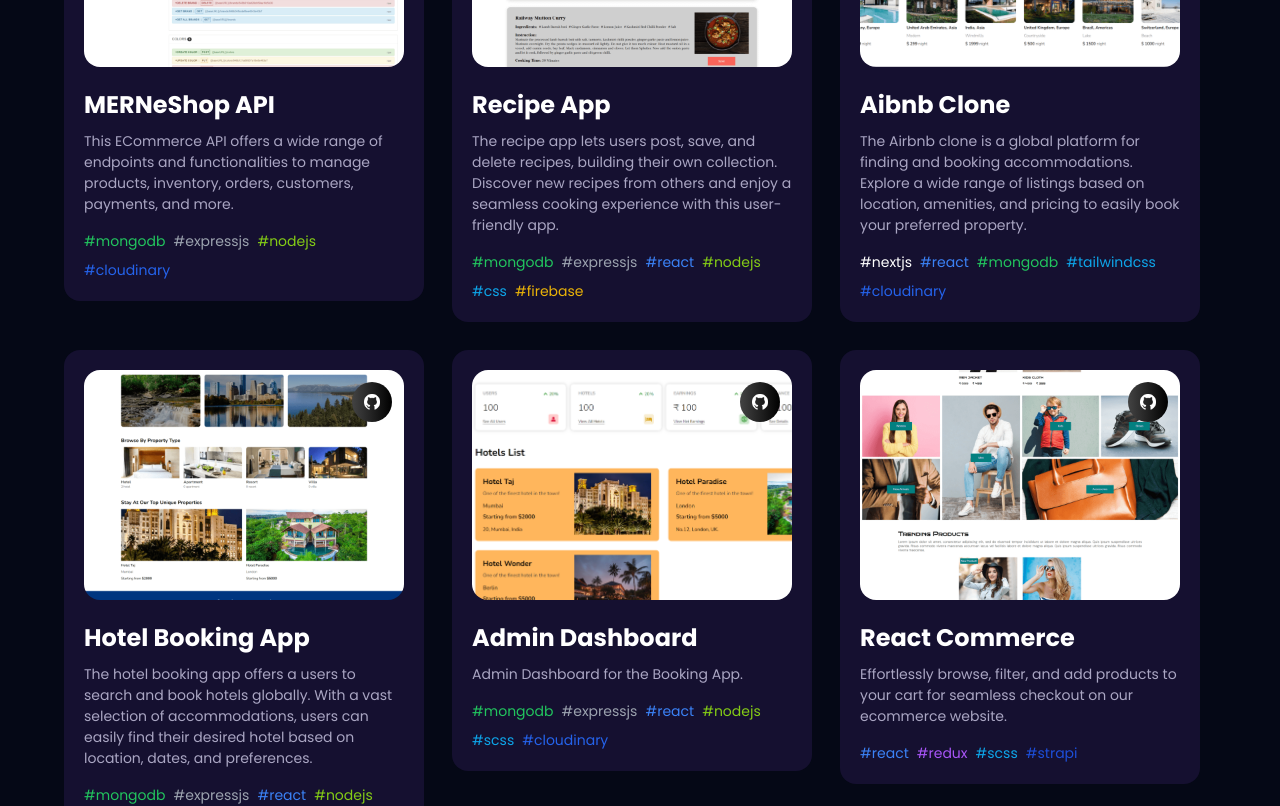
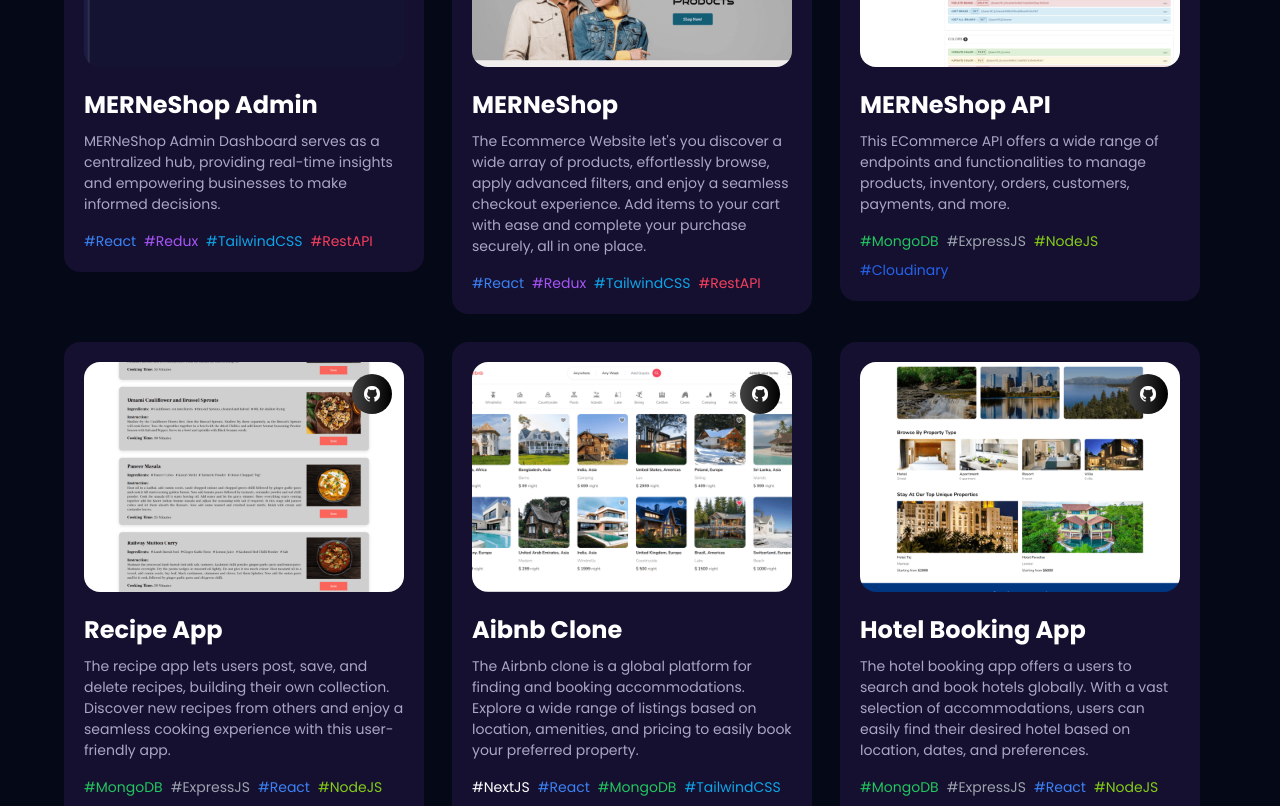
Before and after one commit to Riyaz-Github-Acc/portfolio, a React (Vite) app: page / in a window 1280 px wide. Shown: the part 4220-5026 px from the top of the page. Built offline with nearby package versions, Linux system fonts and the light colour scheme.

Commit message:
changed admin dashboard image

```diff
--- a/src/assets/index.js
+++ b/src/assets/index.js
@@ -35,6 +35,8 @@
 import email from "./contact/email.png";
 import address from "./contact/address.png";
 
+import merneshopadmin from "./mern-e-shop-admin.png";
+import merneshop from "./mern-e-shop.png";
 import merneshopapi from "./mern-e-shop-api.png";
 import recipeapp from "./recipe-app.png";
 import airbnbclone from "./airbnb-clone.png";
@@ -83,6 +85,8 @@
   hotelbookingapp,
   admindashboardbookingapp,
   reactcommerce,
+  merneshopadmin,
+  merneshop,
   merneshopapi,
   reactcert,
   nodecert,
--- a/src/constants/index.js
+++ b/src/constants/index.js
@@ -24,6 +24,8 @@
   hotelbookingapp,
   admindashboardbookingapp,
   reactcommerce,
+  merneshopadmin,
+  merneshop,
   merneshopapi,
   phone,
   email,
@@ -199,24 +201,77 @@
 
 const projects = [
   {
+    name: "MERNeShop Admin",
+    description:
+      "MERNeShop Admin Dashboard serves as a centralized hub, providing real-time insights and empowering businesses to make informed decisions.",
+    tags: [
+      {
+        name: "React",
+        color: "text-blue-500",
+      },
+      {
+        name: "Redux",
+        color: "text-purple-500",
+      },
+      {
+        name: "TailwindCSS",
+        color: "text-sky-500",
+      },
+      {
+        name: "RestAPI",
+        color: "text-rose-500",
+      },
+    ],
+    image: merneshopadmin,
+    source_code_link: "https://github.com/Riyaz-Github-Acc/mern-e-shop-admin",
+    project_link: "https://merneshop-admin.netlify.app",
+  },
+
+  {
+    name: "MERNeShop",
+    description:
+      "The Ecommerce Website let's you discover a wide array of products, effortlessly browse, apply advanced filters, and enjoy a seamless checkout experience. Add items to your cart with ease and complete your purchase securely, all in one place.",
+    tags: [
+      {
+        name: "React",
+        color: "text-blue-500",
+      },
+      {
+        name: "Redux",
+        color: "text-purple-500",
+      },
+      {
+        name: "TailwindCSS",
+        color: "text-sky-500",
+      },
+      {
+        name: "RestAPI",
+        color: "text-rose-500",
+      },
+    ],
+    image: merneshop,
+    source_code_link: "https://github.com/Riyaz-Github-Acc/mern-e-shop",
+    project_link: "https://merneshop.netlify.app/",
+  },
+  {
     name: "MERNeShop API",
     description:
       "This ECommerce API offers a wide range of endpoints and functionalities to manage products, inventory, orders, customers, payments, and more.",
     tags: [
       {
-        name: "mongodb",
+        name: "MongoDB",
         color: "text-green-500",
       },
       {
-        name: "expressjs",
+        name: "ExpressJS",
         color: "text-gray-400",
       },
       {
-        name: "nodejs",
+        name: "NodeJS",
         color: "text-lime-500",
       },
       {
-        name: "cloudinary",
+        name: "Cloudinary",
         color: "text-blue-600",
       },
     ],
@@ -231,27 +286,27 @@
       "The recipe app lets users post, save, and delete recipes, building their own collection. Discover new recipes from others and enjoy a seamless cooking experience with this user-friendly app.",
     tags: [
       {
-        name: "mongodb",
+        name: "MongoDB",
         color: "text-green-500",
       },
       {
-        name: "expressjs",
+        name: "ExpressJS",
         color: "text-gray-400",
       },
       {
-        name: "react",
+        name: "React",
         color: "text-blue-500",
       },
       {
-        name: "nodejs",
+        name: "NodeJS",
         color: "text-lime-500",
       },
       {
-        name: "css",
+        name: "CSS",
         color: "text-sky-500",
       },
       {
-        name: "firebase",
+        name: "Firebase",
         color: "text-yellow-500",
       },
     ],
@@ -265,24 +320,24 @@
       "The Airbnb clone is a global platform for finding and booking accommodations. Explore a wide range of listings based on location, amenities, and pricing to easily book your preferred property.",
     tags: [
       {
-        name: "nextjs",
+        name: "NextJS",
         color: "text-white-400",
       },
 
       {
-        name: "react",
+        name: "React",
         color: "text-blue-500",
       },
       {
-        name: "mongodb",
+        name: "MongoDB",
         color: "text-green-500",
       },
       {
-        name: "tailwindcss",
+        name: "TailwindCSS",
         color: "text-sky-500",
       },
       {
-        name: "cloudinary",
+        name: "Cloudinary",
         color: "text-blue-600",
       },
     ],
@@ -296,27 +351,27 @@
       "The hotel booking app offers a users to search and book hotels globally. With a vast selection of accommodations, users can easily find their desired hotel based on location, dates, and preferences.",
     tags: [
       {
-        name: "mongodb",
+        name: "MongoDB",
         color: "text-green-500",
       },
       {
-        name: "expressjs",
+        name: "ExpressJS",
         color: "text-gray-400",
       },
       {
-        name: "react",
+        name: "React",
         color: "text-blue-500",
       },
       {
-        name: "nodejs",
+        name: "NodeJS",
         color: "text-lime-500",
       },
       {
-        name: "scss",
+        name: "SCSS",
         color: "text-sky-500",
       },
       {
-        name: "firebase",
+        name: "Firebase",
         color: "text-yellow-500",
       },
     ],
@@ -326,67 +381,67 @@
     project_link: "https://hotelbookingappmern.netlify.app/",
   },
 
-  {
-    name: "Admin Dashboard",
-    description: "Admin Dashboard for the Booking App.",
-    tags: [
-      {
-        name: "mongodb",
-        color: "text-green-500",
-      },
-      {
-        name: "expressjs",
-        color: "text-gray-400",
-      },
-      {
-        name: "react",
-        color: "text-blue-500",
-      },
-      {
-        name: "nodejs",
-        color: "text-lime-500",
-      },
-      {
-        name: "scss",
-        color: "text-sky-500",
-      },
-      {
-        name: "cloudinary",
-        color: "text-blue-600",
-      },
-    ],
-    image: admindashboardbookingapp,
-    source_code_link:
-      "https://github.com/Riyaz-Github-Acc/hotelbookingapp-admindashboard",
-    project_link: "https://hotelbookingapp-admindashboard.netlify.app/",
-  },
+  // {
+  //   name: "Admin Dashboard",
+  //   description: "Admin Dashboard for the Booking App.",
+  //   tags: [
+  //     {
+  //       name: "MongoDB",
+  //       color: "text-green-500",
+  //     },
+  //     {
+  //       name: "ExpressJS",
+  //       color: "text-gray-400",
+  //     },
+  //     {
+  //       name: "React",
+  //       color: "text-blue-500",
+  //     },
+  //     {
+  //       name: "NodeJS",
+  //       color: "text-lime-500",
+  //     },
+  //     {
+  //       name: "SCSS",
+  //       color: "text-sky-500",
+  //     },
+  //     {
+  //       name: "Cloudinary",
+  //       color: "text-blue-600",
+  //     },
+  //   ],
+  //   image: admindashboardbookingapp,
+  //   source_code_link:
+  //     "https://github.com/Riyaz-Github-Acc/hotelbookingapp-admindashboard",
+  //   project_link: "https://hotelbookingapp-admindashboard.netlify.app/",
+  // },
 
-  {
-    name: "React Commerce",
-    description:
-      "Effortlessly browse, filter, and add products to your cart for seamless checkout on our ecommerce website.",
-    tags: [
-      {
-        name: "react",
-        color: "text-blue-500",
-      },
-      {
-        name: "redux",
-        color: "text-purple-500",
-      },
-      {
-        name: "scss",
-        color: "text-sky-500",
-      },
-      {
-        name: "strapi",
-        color: "text-blue-700",
-      },
-    ],
-    image: reactcommerce,
-    source_code_link: "https://github.com/Riyaz-Github-Acc/react-commerce",
-    project_link: "https://ecommercewebsitereact.netlify.app/",
-  },
+  // {
+  //   name: "React Commerce",
+  //   description:
+  //     "Effortlessly browse, filter, and add products to your cart for seamless checkout on our ecommerce website.",
+  //   tags: [
+  //     {
+  //       name: "React",
+  //       color: "text-blue-500",
+  //     },
+  //     {
+  //       name: "Redux",
+  //       color: "text-purple-500",
+  //     },
+  //     {
+  //       name: "SCSS",
+  //       color: "text-sky-500",
+  //     },
+  //     {
+  //       name: "strapi",
+  //       color: "text-blue-700",
+  //     },
+  //   ],
+  //   image: reactcommerce,
+  //   source_code_link: "https://github.com/Riyaz-Github-Acc/react-commerce",
+  //   project_link: "https://ecommercewebsitereact.netlify.app/",
+  // },
 ];
 
 export {
```
Also changed, not shown: src/assets/mern-e-shop-admin.png (added), src/assets/mern-e-shop.png (added).
